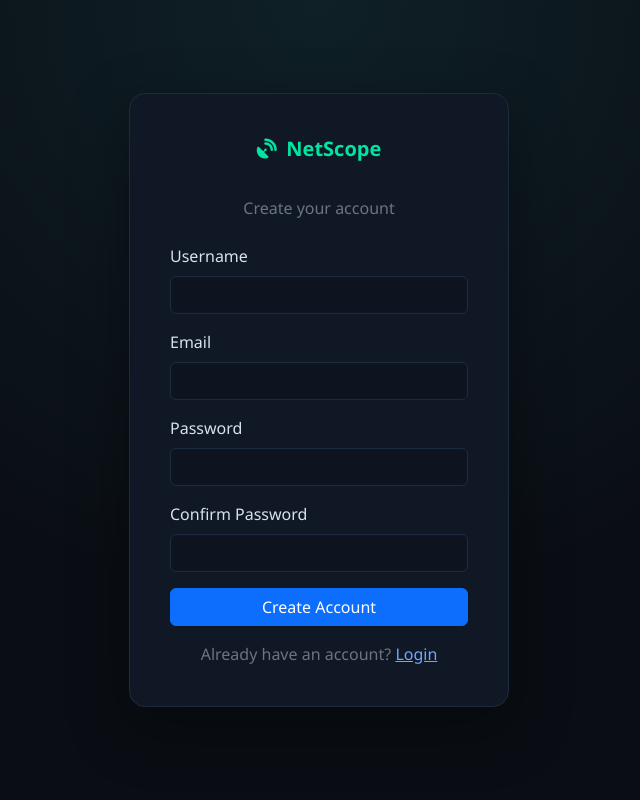
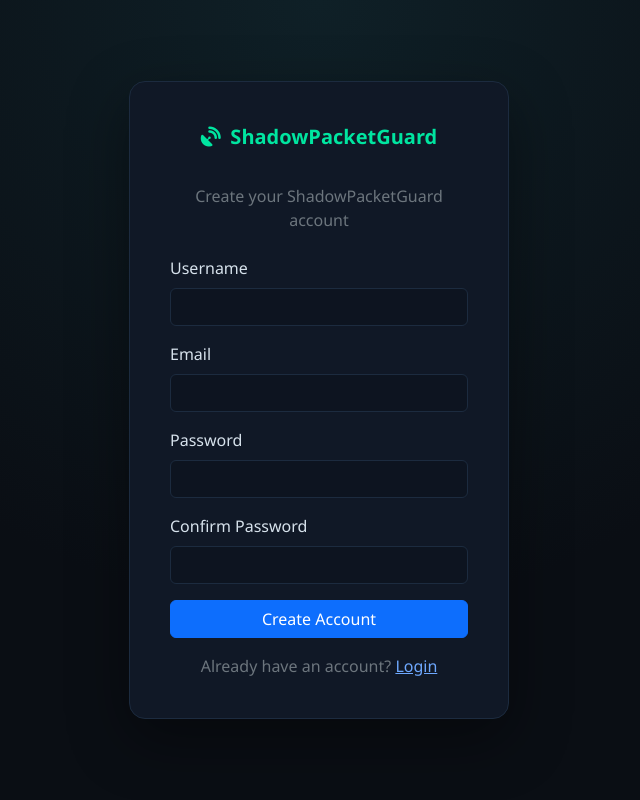
Before and after one commit to Deepak-00647/NetScope, a Flask app: page /register in a window 1280 px wide. Shown: the whole page, without its empty margins (321-961 px from the left). Run offline with Flask 3, Linux system fonts and the light colour scheme; some libraries are stand-ins or nearby versions.

Commit message:
Rebrand registration page to ShadowPacketGuard

```diff
--- a/templates/register.html
+++ b/templates/register.html
@@ -3,8 +3,8 @@
 {% block auth_content %}
 <div class="ns-auth-wrap">
   <div class="ns-auth-card">
-    <div class="ns-brand ns-brand-center"><i class="fa-solid fa-satellite-dish"></i><span>NetScope</span></div>
-    <p class="text-secondary text-center mb-4">Create your account</p>
+    <div class="ns-brand ns-brand-center"><i class="fa-solid fa-satellite-dish"></i><span>ShadowPacketGuard</span></div>
+    <p class="text-secondary text-center mb-4">Create your ShadowPacketGuard account</p>
     {% with messages = get_flashed_messages(with_categories=true) %}
       {% for category, message in messages %}
         <div class="alert alert-{{ category }}">{{ message }}</div>
```
